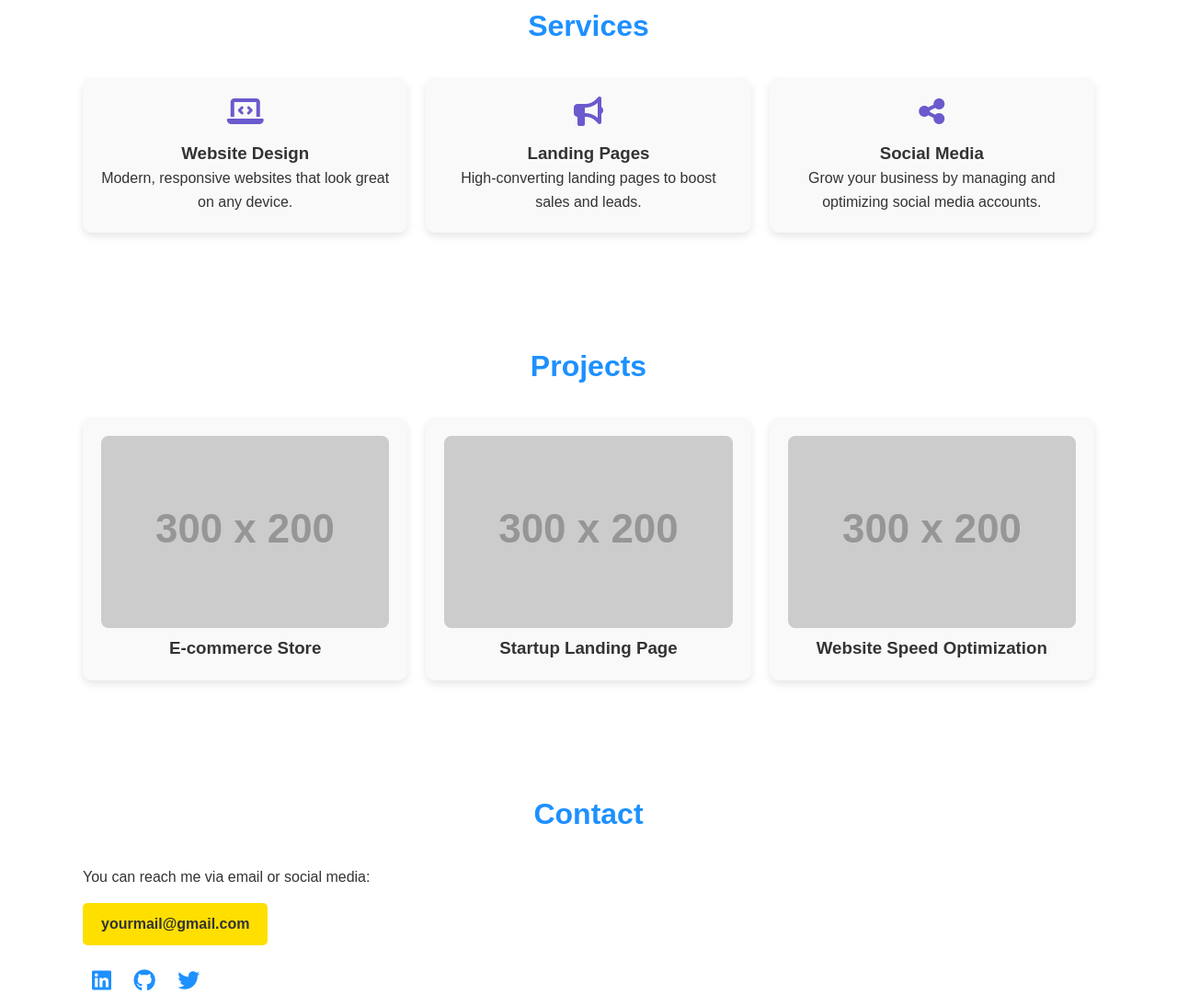
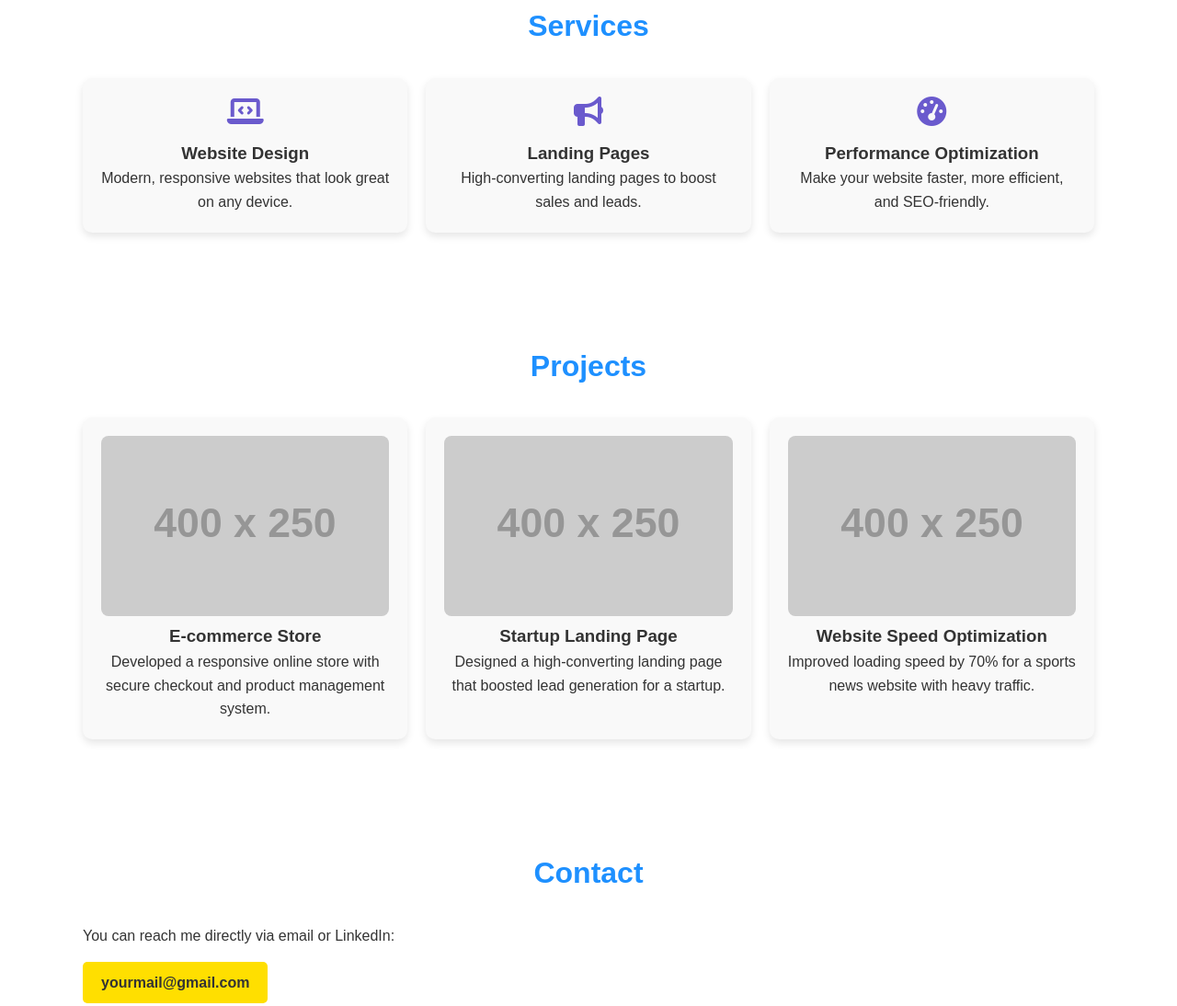
Before and after one commit to Adam-Ramy/Adam-Ramy.github.io, a plain HTML site: page index.html in a window 1280 px wide. Shown: the part 702-1796 px from the top of the page at 92% size. Drawn offline with Linux system fonts and the light colour scheme; placeholder pictures from the web are drawn by us.

Commit message:
Update index.html

```diff
--- a/index.html
+++ b/index.html
@@ -58,9 +58,9 @@
           <p>High-converting landing pages to boost sales and leads.</p>
         </div>
         <div class="card">
-          <i class="fas fa-share-alt"></i>
-          <h3>Social Media</h3>
-          <p>Grow your business by managing and optimizing social media accounts.</p>
+          <i class="fas fa-tachometer-alt"></i>
+          <h3>Performance Optimization</h3>
+          <p>Make your website faster, more efficient, and SEO-friendly.</p>
         </div>
       </div>
     </div>
@@ -72,16 +72,19 @@
       <h2>Projects</h2>
       <div class="cards">
         <div class="card">
-          <img src="https://via.placeholder.com/300x200" alt="Project 1">
+          <img src="https://via.placeholder.com/400x250/1e90ff/ffffff?text=E-commerce+Store" alt="E-commerce Store">
           <h3>E-commerce Store</h3>
+          <p>Developed a responsive online store with secure checkout and product management system.</p>
         </div>
         <div class="card">
-          <img src="https://via.placeholder.com/300x200" alt="Project 2">
+          <img src="https://via.placeholder.com/400x250/6a5acd/ffffff?text=Startup+Landing+Page" alt="Landing Page">
           <h3>Startup Landing Page</h3>
+          <p>Designed a high-converting landing page that boosted lead generation for a startup.</p>
         </div>
         <div class="card">
-          <img src="https://via.placeholder.com/300x200" alt="Project 3">
+          <img src="https://via.placeholder.com/400x250/ff6347/ffffff?text=Speed+Optimization" alt="Website Optimization">
           <h3>Website Speed Optimization</h3>
+          <p>Improved loading speed by 70% for a sports news website with heavy traffic.</p>
         </div>
       </div>
     </div>
@@ -91,12 +94,11 @@
   <section id="contact">
     <div class="container fade-in">
       <h2>Contact</h2>
-      <p>You can reach me via email or social media:</p>
+      <p>You can reach me directly via email or LinkedIn:</p>
       <a href="mailto:yourmail@gmail.com" class="btn">yourmail@gmail.com</a>
       <div class="socials">
-        <a href="#"><i class="fab fa-linkedin"></i></a>
-        <a href="#"><i class="fab fa-github"></i></a>
-        <a href="#"><i class="fab fa-twitter"></i></a>
+        <a href="https://linkedin.com/in/yourlinkedin" target="_blank"><i class="fab fa-linkedin"></i></a>
+        <a href="https://github.com/yourgithub" target="_blank"><i class="fab fa-github"></i></a>
       </div>
     </div>
   </section>
```
